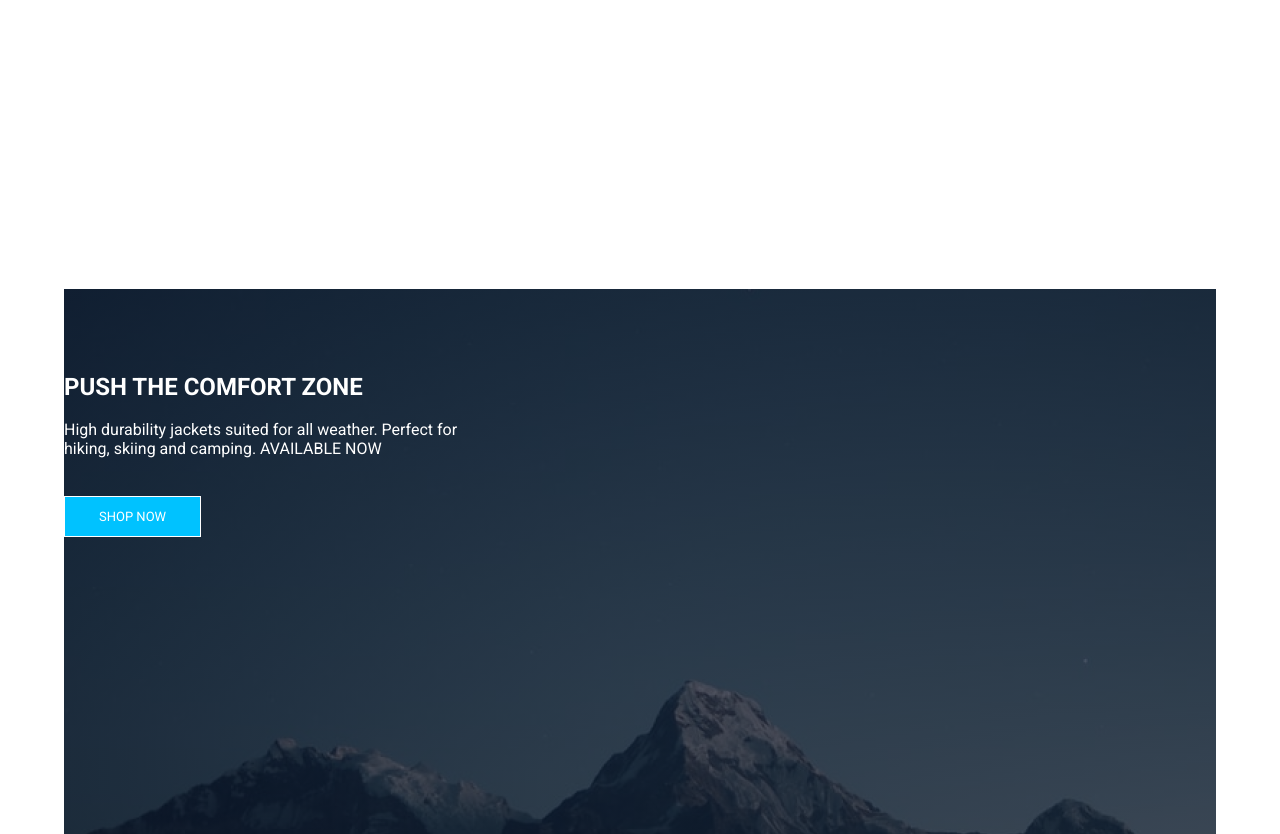
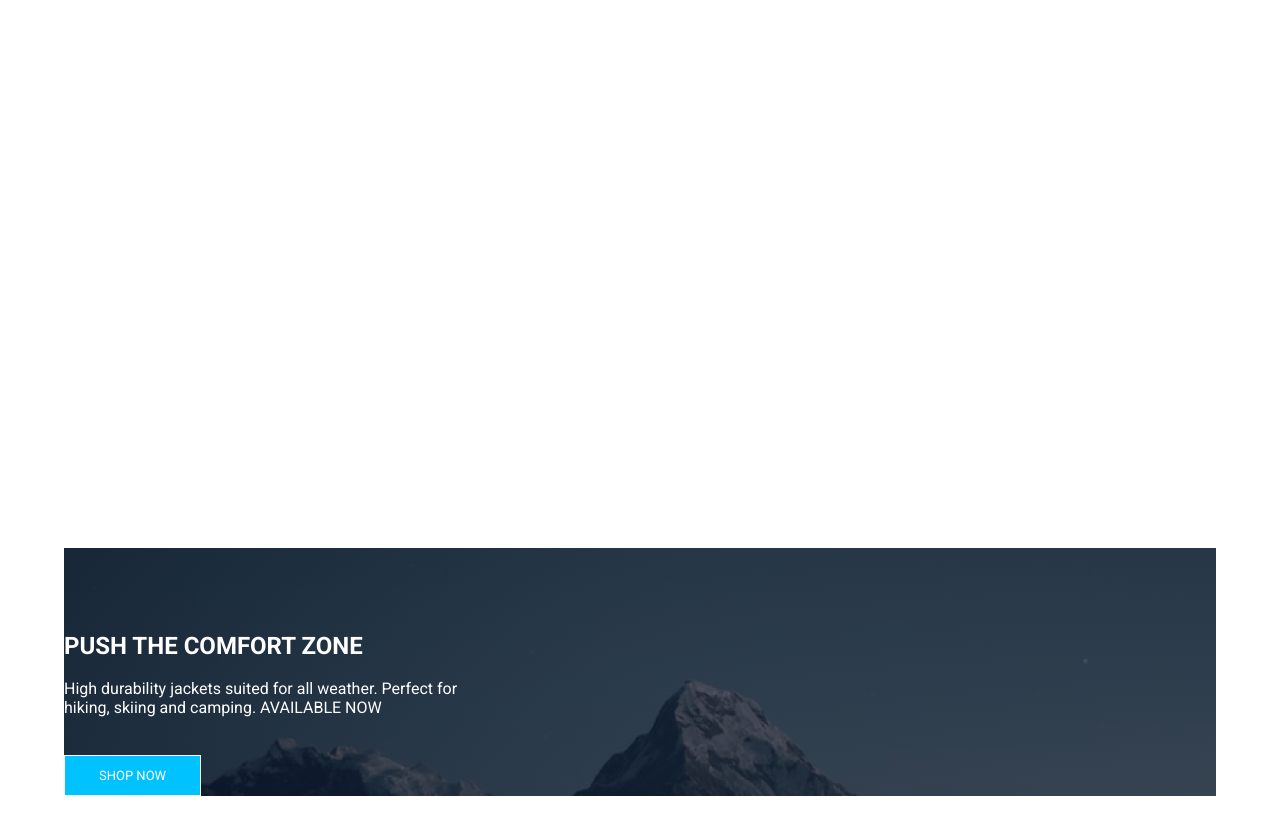
Before and after one commit to Eskilmm/HTML-CSS-CA, a plain HTML site: page index.html in a window 1280 px wide. Shown: the part 128-962 px from the top of the page. Drawn offline with Linux system fonts and the light colour scheme.

Commit message:
Update style.css

```diff
--- a/style.css
+++ b/style.css
@@ -74,7 +74,7 @@ nav img {
 }
 .text-box {
     width: 90%;
-    height:766px;
+    height: auto;
     color: #fff;
     position: absolute;
     top: 50%;
@@ -137,4 +137,4 @@ nav img {
         font-weight: 300;
         line-height: 22px;
         padding: 10px;
-}
+    }
```
